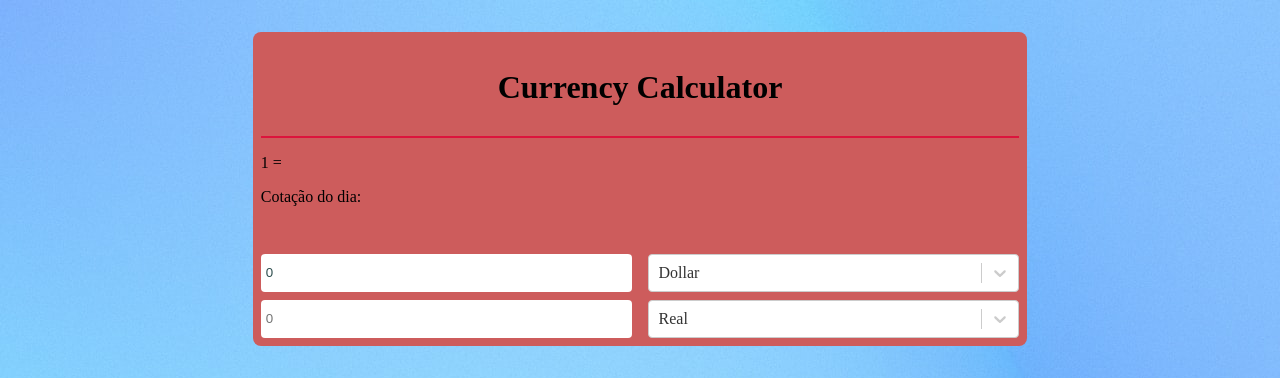
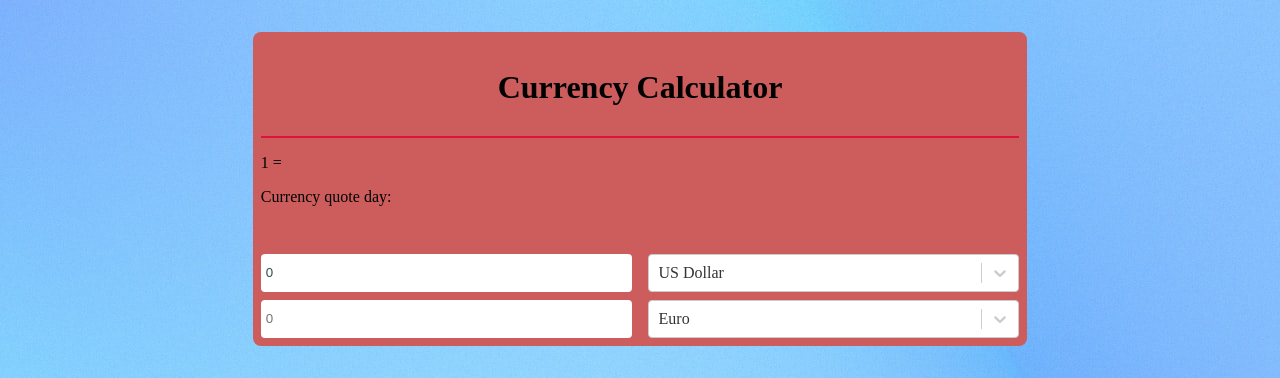
Before and after one commit to AmiltonCabral/react-currency-calculator, a React (Create React App) app: page / in a window 1280 px wide. Shown: the top 378 px of the page. Built offline with nearby package versions, Linux system fonts and the light colour scheme; no server answers.

Commit message:
added more coins

```diff
--- a/src/App.js
+++ b/src/App.js
@@ -18,9 +18,16 @@ function App() {
     .then(res => res.json())
     .then(
       (result) => {
-        setExchangeData(result[cA+cB]);
+        if (result[cA+cB] != null)
+          setExchangeData(result[cA+cB]);
+        else
+          console.log("Error, API returned null");
       }
     )
+  }
+
+  function error() {
+    console.log("erro");
   }
 
   function setCA(cv) {
--- a/src/components/Calculator.js
+++ b/src/components/Calculator.js
@@ -5,9 +5,30 @@ function Calculator(props) {
     const [valueCoinA, setValueCoinA] = useState(0);
     const [valueCoinB, setValueCoinB] = useState(updateCoin(valueCoinA));
     const options = [
-        {value: 'USD', label: 'Dollar'},
-        {value: 'BRL', label: 'Real'},
-        {value: 'EUR', label: 'Euro'}
+        {value: 'USD', label: 'US Dollar'},
+        {value: 'EUR', label: 'Euro'},
+        {value: 'BRL', label: 'Brazilian Real'},
+        {value: 'XAF', label: 'CFA Franc BCEAO'},
+        {value: 'ARS', label: 'Argentine Peso'},
+        {value: 'AUD', label: 'Australian Dollar'},
+        {value: 'CAD', label: 'Canadian Dollar'},
+        {value: 'CHF', label: 'Swiss Franc'},
+        {value: 'CLP', label: 'Chilean Peso'},
+        {value: 'CNY', label: 'Yuan'},
+        {value: 'COP', label: 'Colombian Peso'},
+        {value: 'GBP', label: 'Pound Sterling'},
+        {value: 'JPY', label: 'Yen'},
+        {value: 'KRW', label: 'South Korean Won'},
+        {value: 'MXN', label: 'Mexican Peso'},
+        {value: 'NZD', label: 'New Zealand Dollar'},
+        {value: 'PEN', label: 'Nuevo Sol'},
+        {value: 'PYG', label: 'Guarani'},
+        {value: 'RUB', label: 'Russian Ruble'},
+        {value: 'TRY', label: 'Turkish Lira'},
+        {value: 'UYU', label: 'Peso Uruguayo'},
+        {value: 'VEF', label: 'Bolivar Fuerte'},
+        {value: 'XCD', label: 'East Caribbean Dollar'},
+        {value: 'ZAR', label: 'Rand'}
     ]
 
     function updateCoin(valueBase, valueB=false) {
--- a/src/components/Stats.js
+++ b/src/components/Stats.js
@@ -8,7 +8,7 @@ function Stats(props) {
                 <p>1 {props.data.code} = {props.ask} {props.data.codein}</p>
             </div>
             <div>
-                <p>Cotação do dia: {props.create_date}</p>
+                <p>Currency quote day: {props.create_date}</p>
             </div>
         </div>
 
--- a/src/index.js
+++ b/src/index.js
@@ -11,7 +11,4 @@ root.render(
   </React.StrictMode>
 );
 
-// If you want to start measuring performance in your app, pass a function
-// to log results (for example: reportWebVitals(console.log))
-// or send to an analytics endpoint. Learn more: https://bit.ly/CRA-vitals
 reportWebVitals();
```
Also changed, not shown: public/index.html (+1 -12 lines).
